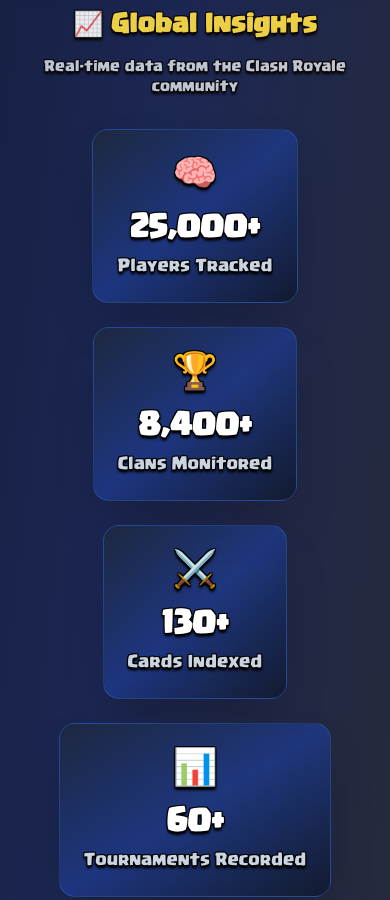
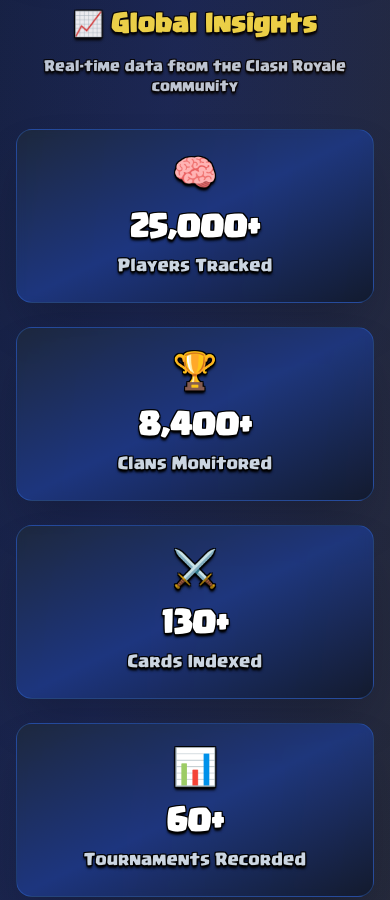
Before and after one commit to zynthoz/clash-app, a website: page pages/index.html in a window 390 px wide. Shown: the part 1680-2580 px from the top of the page. Drawn offline with Linux system fonts and the light colour scheme.

Commit message:
fix global insights card mobile view

```diff
--- a/pages/index.html
+++ b/pages/index.html
@@ -118,7 +118,7 @@
   <section class="w-full max-w-6xl mx-auto px-4 py-8 md:py-16">
     <h2 class="text-2xl md:text-3xl font-bold text-center text-yellow-300 mb-4 text-outline">📈 Global Insights</h2>
     <p class="text-center text-slate-300 mb-8 md:mb-12 text-sm md:text-base">Real-time data from the Clash Royale community</p>
-    <div class="flex flex-wrap justify-center gap-6 md:gap-8">
+    <div class="grid grid-cols-1 md:grid-cols-2 lg:grid-cols-2 gap-6 md:gap-8">
       <div class="bg-gradient-to-br from-slate-800/80 via-blue-900/80 to-slate-900/80 p-6 md:p-8 rounded-2xl shadow-2xl border border-blue-500/30 backdrop-blur-sm hover:shadow-amber-500/40 hover:border-amber-400/50 hover:scale-105 transition-all duration-300 text-center min-w-[180px] md:min-w-[200px]">
         <div class="text-4xl md:text-5xl mb-4 md:mb-6">🧠</div>
         <div class="text-3xl md:text-4xl font-bold text-white mb-2">25,000+</div>
```
Also changed, not shown: pages/output.css.
